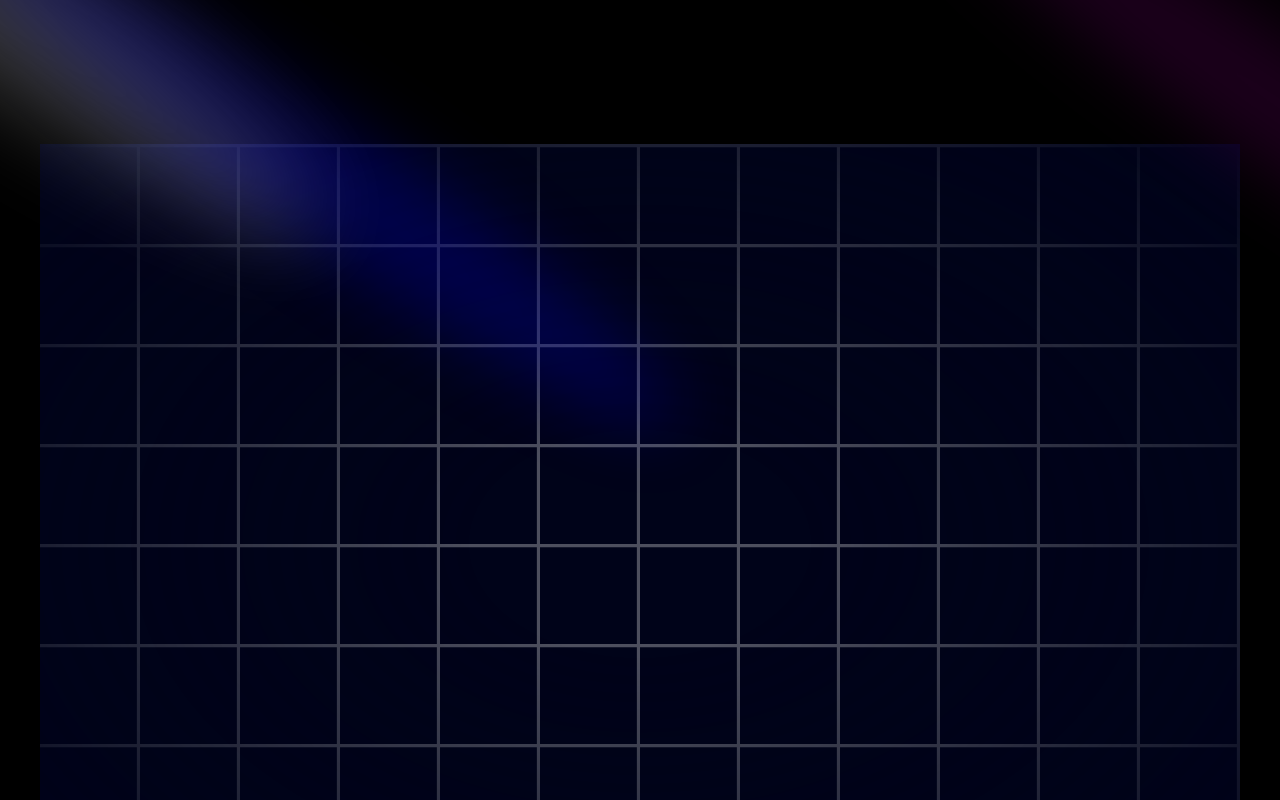
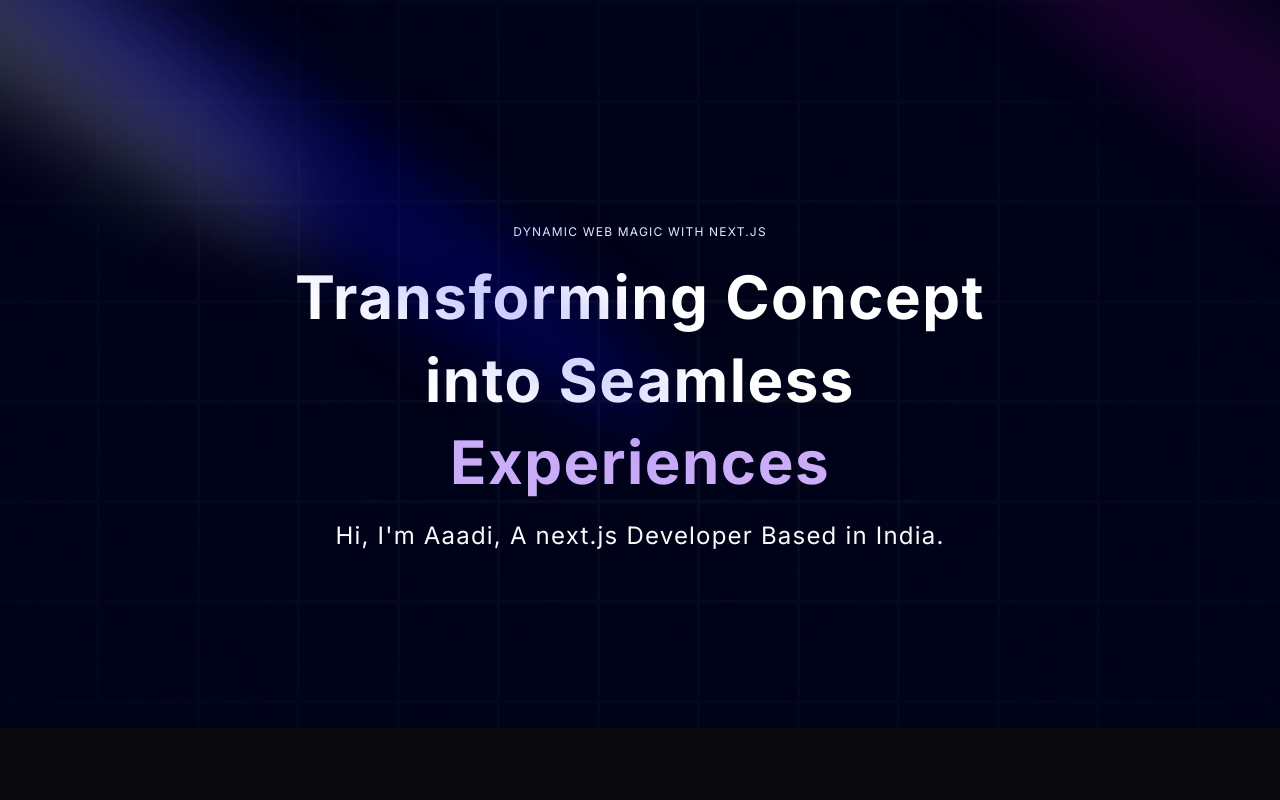
Before and after one commit to Anamay-Upreti/nextjs-portfolio, a Next.js app: page / in a window 1280 px wide. Shown: the top 800 px of the page. Built offline with nearby package versions, Linux system fonts and the light colour scheme.

Commit message:
added-texts-pra

```diff
--- a/components/Hero.tsx
+++ b/components/Hero.tsx
@@ -1,5 +1,7 @@
 import React from 'react'
 import { Spotlight } from './ui/Spotlight'
+import TextGenerateEffects from './ui/TextGenerateEffects'
+
 
 const Hero = () => {
   return (
@@ -10,11 +12,23 @@
             <Spotlight className="top-28 left-80 h-[80vh] w-[50vw] "  fill="blue"/>
         </div>
 
-        <div className="h-screen w-full dark:bg-black-100 bg-white  dark:bg-grid-white/[0.3] bg-grid-black/[0.2] relative flex items-center justify-center">
+        <div className="h-screen w-full dark:bg-black-100 bg-white  dark:bg-grid-white/[0.03] bg-grid-black/[0.2]  flex items-center justify-center absolute top-0 left-0">
       {/* Radial gradient for the container to give a faded look */}
       <div className="absolute pointer-events-none inset-0 flex items-center justify-center dark:bg-black-100 bg-white [mask-image:radial-gradient(ellipse_at_center,transparent_20%,black)]"/>
 
 
+    </div>
+    <div className='flex justify-center relative my-20'>
+      <div className='max-w-[89vw] md:max-w-2xl lg:max-w-[60vw] flex flex-col items-center justify-center'>
+       <h2 className='uppercase tracking-widest text-xs text-center text-blue-100 max-w-80'>Dynamic Web Magic with Next.js</h2>
+     <TextGenerateEffects
+      className="text-center text-[40px] md:text-5xl lg:text-6xl"
+      words="Transforming Concept into Seamless Experiences"
+     />
+     <p className='text-center md:tracking-wider mb-4 text-sm md:text-lg lg:text-2xl'>
+        Hi, I&apos;m Aaadi, A next.js Developer Based in India.
+     </p>
+      </div>
     </div>
     </div>
   )
--- /dev/null
+++ b/components/ui/TextGenerateEffects.tsx
@@ -0,0 +1,56 @@
+"use client";
+import { useEffect } from "react";
+import { motion, stagger, useAnimate } from "framer-motion";
+import { cn } from "@/lib/utils";
+
+export const TextGenerateEffect = ({
+  words,
+  className,
+}: {
+  words: string;
+  className?: string;
+}) => {
+  const [scope, animate] = useAnimate();
+  let wordsArray = words.split(" ");
+  useEffect(() => {
+    animate(
+      "span",
+      {
+        opacity: 1,
+      },
+      {
+        duration: 2,
+        delay: stagger(0.2),
+      }
+    );
+  }, [scope.current]);
+
+  const renderWords = () => {
+    return (
+      <motion.div ref={scope}>
+        {wordsArray.map((word, idx) => {
+          return (
+            <motion.span
+              key={word + idx}
+              className={`${idx > 3 ? 'text-purple': 'dark:text-white text-black'} opacity-0`}
+            >
+              {word}{" "}
+            </motion.span>
+          );
+        })}
+      </motion.div>
+    );
+  };
+
+  return (
+    <div className={cn("font-bold", className)}>
+      <div className="my-4">
+        <div className=" dark:text-white text-black  leading-snug tracking-wide">
+          {renderWords()}
+        </div>
+      </div>
+    </div>
+  );
+};
+
+export default TextGenerateEffect
```
